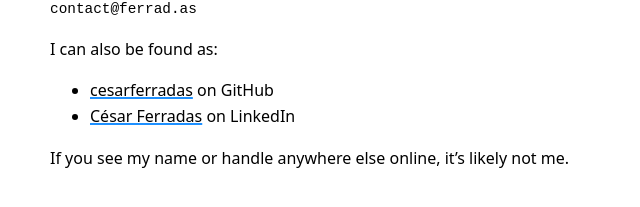
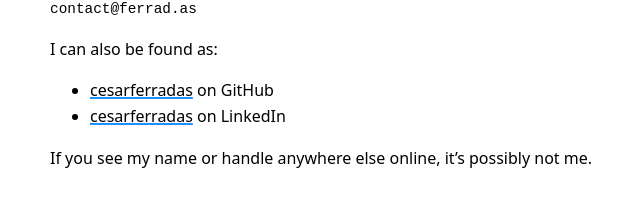
Before and after one commit to cesarferradas/ferrad.as, a Jekyll site: the page built from contact.md, in a window 1280 px wide. Shown: the part 214-421 px from the top of the page, without its empty margins (290-930 px from the left). Built offline with Jekyll 4.4.1, drawn with Linux system fonts in a browser that asks for light colours.

Commit message:
Update contact page

```diff
--- a/_config.yml
+++ b/_config.yml
@@ -21,7 +21,7 @@
       handle: cesarferradas
     - name: LinkedIn
       url: https://www.linkedin.com/in/cesarferradas
-      handle: César Ferradas
+      handle: cesarferradas
 
 # Gems
 plugins:
--- a/contact.md
+++ b/contact.md
@@ -13,4 +13,4 @@
 - [{{ contact.handle }}]({{ contact.url }}) on {{ contact.name }}
 {% endfor %}
 
-If you see my name or handle anywhere else online, it's likely not me.
+If you see my name or handle anywhere else online, it's possibly not me.
```
